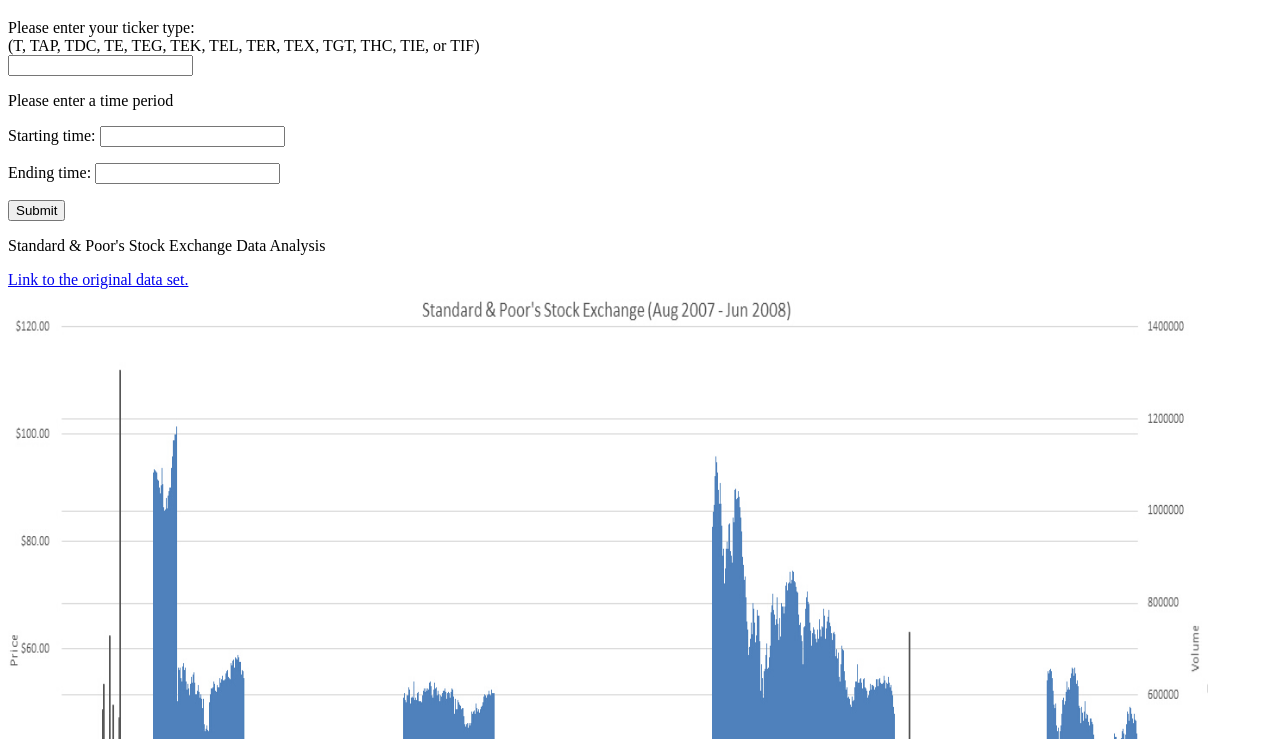
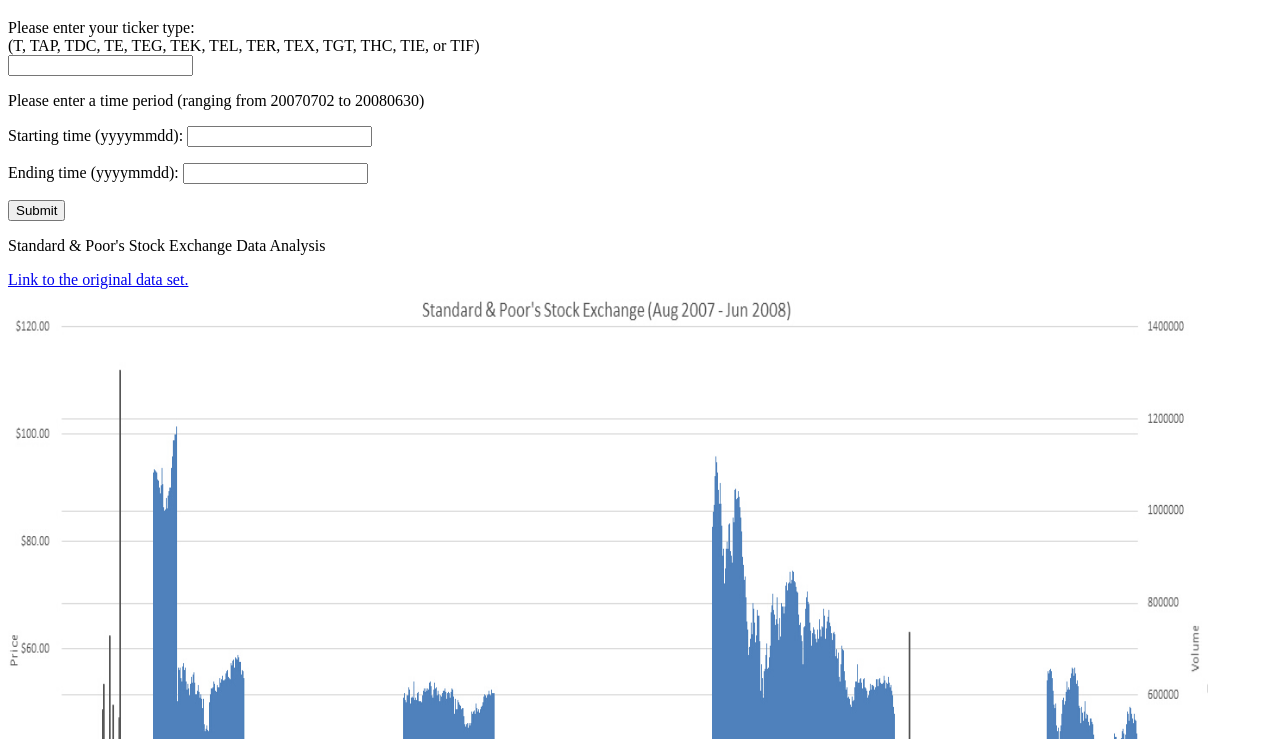
Before and after one commit to SOCR/StockAnalysis, a plain HTML site: page Stock Analysis.html in a window 1280 px wide. Shown: the part 61-800 px from the top of the page. Drawn offline with Linux system fonts and the light colour scheme.

Commit message:
Added Explanations on Webpage
Explains the input formats for starting and ending date and the input
range for time period

```diff
--- a/Stock Analysis.html
+++ b/Stock Analysis.html
@@ -10,9 +10,9 @@
 <body>
 	<h1>Standard & Poor's Stock Exchange Data Analysis</h1>
 	<p>Please enter your ticker type:<br>(T, TAP, TDC, TE, TEG, TEK, TEL, TER, TEX, TGT, THC, TIE, or TIF)<br><input id="tickerType"></p>
-	<p>Please enter a time period</p>
-	<p>Starting time: <input id="dateStart"></p>
-	<p>Ending time: <input id="dateEnd"></p>
+	<p>Please enter a time period (ranging from 20070702 to 20080630)</p>
+	<p>Starting time (yyyymmdd): <input id="dateStart"></p>
+	<p>Ending time (yyyymmdd): <input id="dateEnd"></p>
 	<button id="submitStock" onclick="clickSubmit()">Submit</button>
 
 	<p id="input"></p>
```
